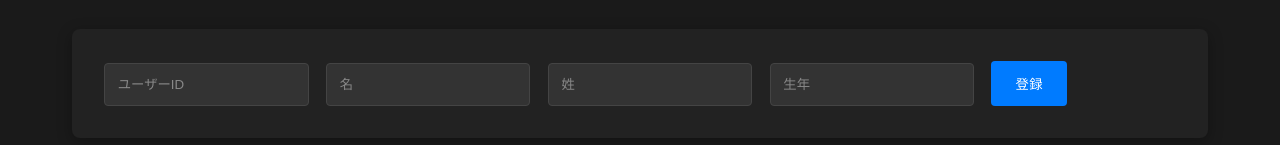
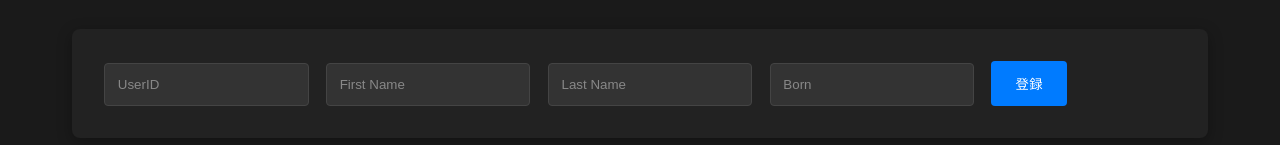
Before and after one commit to Kubota-Kei5/fastapi-tutorial, a plain HTML site: page static/user-create.html in a window 1280 px wide. Shown: the part 153-298 px from the top of the page. Drawn offline with Linux system fonts and the light colour scheme.

Commit message:
feat: 日本語表記を英語表記に変更

```diff
--- a/static/user-create.html
+++ b/static/user-create.html
@@ -14,10 +14,10 @@
     <main>
         <h1>ユーザー登録</h1>
         <div class="create-form">
-            <input type="text" id="newUserId" placeholder="ユーザーID">
-            <input type="text" id="firstName" placeholder="名">
-            <input type="text" id="lastName" placeholder="姓">
-            <input type="number" id="birthYear" placeholder="生年">
+            <input type="text" id="newUserId" placeholder="UserID">
+            <input type="text" id="firstName" placeholder="First Name">
+            <input type="text" id="lastName" placeholder="Last Name">
+            <input type="number" id="birthYear" placeholder="Born">
             <button onclick="createUser()">登録</button>
         </div>
     </main>
```
Also changed, not shown: static/user-detail.html (+1 -1 lines).
